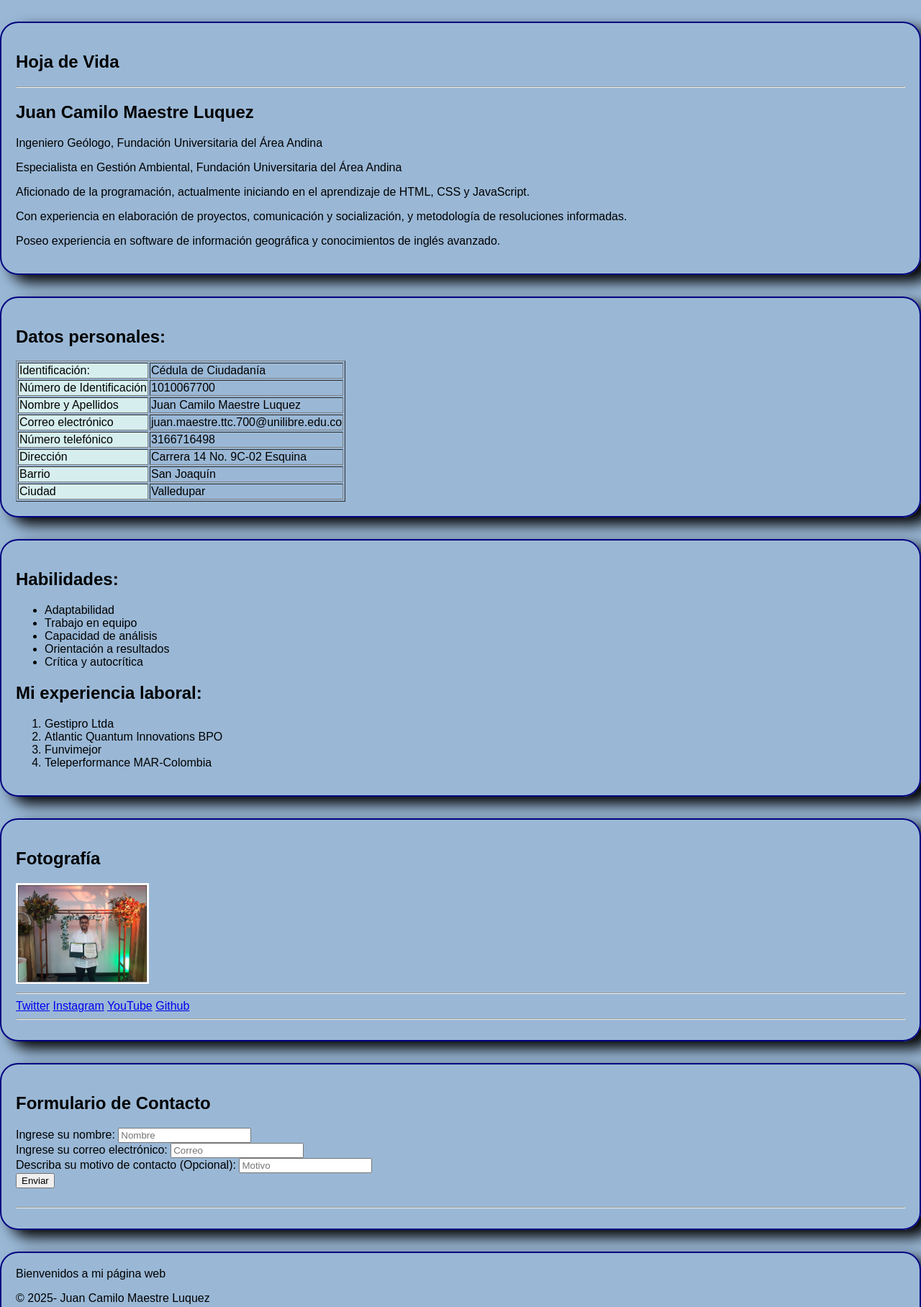
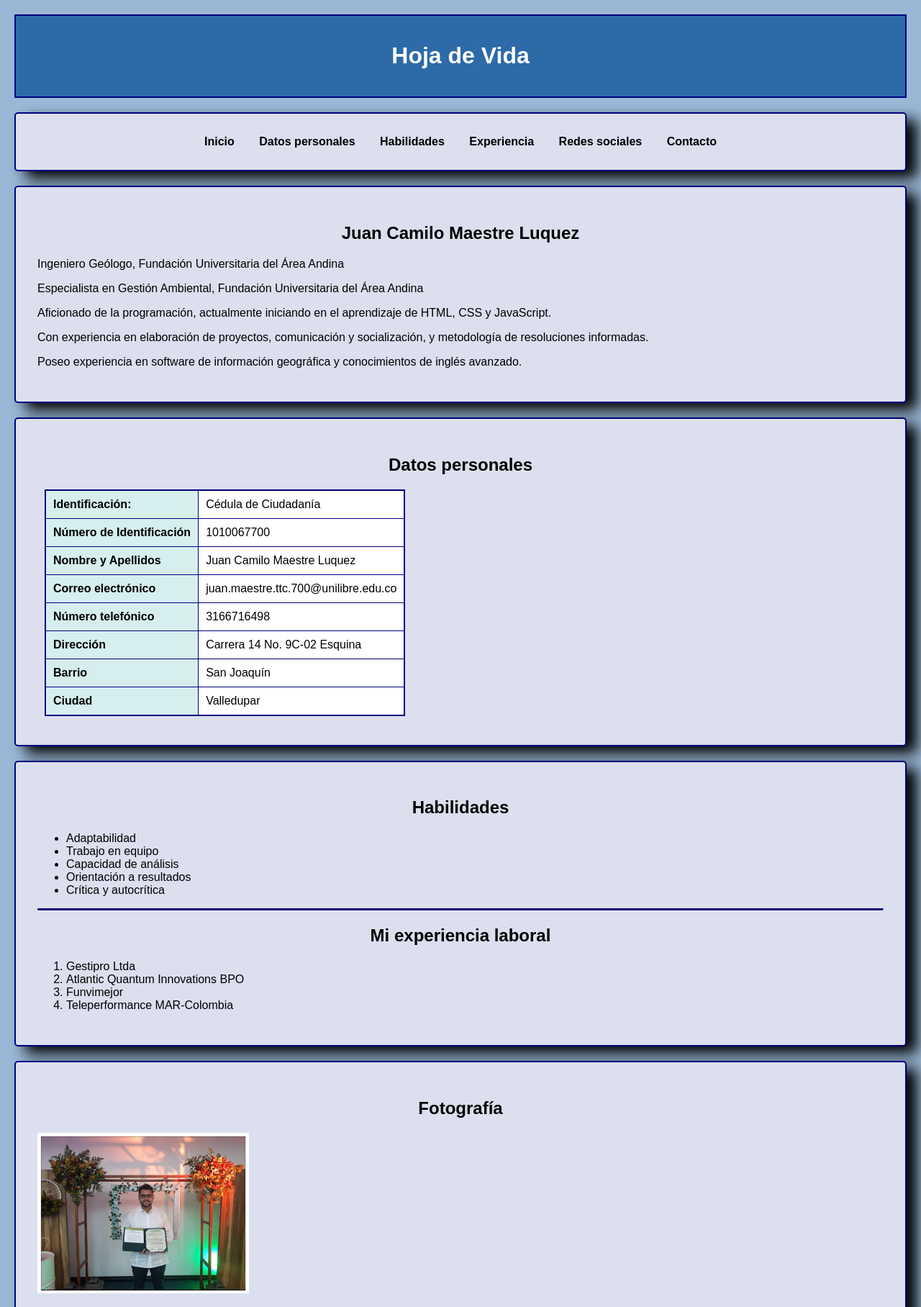
Before and after one commit to JuanCamiloML77/Proyecto-HTML, a plain HTML site: page curriculum.html in a window 1280 px wide. Shown: the top 1816 px of the page at 72% size. Drawn offline with Linux system fonts and the light colour scheme.

Commit message:
Eliminado Documento Prueba, Editado Currículum y Formulario, Nuevos CSS

```diff
--- a/curriculum.html
+++ b/curriculum.html
@@ -9,11 +9,20 @@
 </head>
 
 <body>
+    <header>
+        <h1>Hoja de Vida</h1>
+    </header>
     <section>
-        <h1>Hoja de Vida</h1>
-
-        <hr>
-
+        <nav>
+            <a href="#home">Inicio</a>
+            <a href="#datos">Datos personales</a>
+            <a href="#habilidades">Habilidades</a>
+            <a href="#experiencia">Experiencia</a>
+            <a href="#social">Redes sociales</a>
+            <a href="#contacto">Contacto</a>
+        </nav>
+    </section>
+    <section>
         <h2>Juan Camilo Maestre Luquez</h2>
 
         <p>Ingeniero Geólogo, Fundación Universitaria del Área Andina</p>
@@ -23,9 +32,8 @@
             informadas.</p>
         <p>Poseo experiencia en software de información geográfica y conocimientos de inglés avanzado.</p>
     </section>
-
     <section>
-        <h2>Datos personales:</h2>
+        <h2>Datos personales</h2>
         <table border="1">
             <colgroup>
                 <col span="1" style="background-color: #D6EEEE">
@@ -63,10 +71,9 @@
                 <td>Valledupar</td>
             </tr>
         </table>
-
     </section>
     <section>
-        <h2>Habilidades:</h2>
+        <h2>Habilidades</h2>
         <ul>
             <li>Adaptabilidad</li>
             <li>Trabajo en equipo</li>
@@ -74,7 +81,8 @@
             <li>Orientación a resultados</li>
             <li>Crítica y autocrítica</li>
         </ul>
-        <h2>Mi experiencia laboral:</h2>
+        <hr>
+        <h2>Mi experiencia laboral</h2>
         <ol>
             <li>Gestipro Ltda</li>
             <li>Atlantic Quantum Innovations BPO</li>
@@ -82,17 +90,20 @@
             <li>Teleperformance MAR-Colombia</li>
         </ol>
     </section>
-
     <section>
         <h2>Fotografía</h2>
-        <img src="imagen.png" alt="Fotografía" width="15%">
+        <img src="imagen.png" alt="Fotografía" width="25%">
+        <br>
+        <br>
         <hr>
-
-        <a href="https://www.x.com" target="_blank">Twitter</a>
-        <a href="https://www.instagram.com" target="_blank">Instagram</a>
-        <a href="https://www.youtube.com" target="_blank">YouTube</a>
-        <a href="https://github.com" target="_blank">Github</a>
-        <hr>
+        <h2>Redes sociales</h2>
+        <ul>
+            <li><a href="https://www.x.com" target="_blank">Twitter</a></li>
+            <li><a href="https://www.instagram.com" target="_blank">Instagram</a></li>
+            <li><a href="https://www.youtube.com" target="_blank">YouTube</a></li>
+            <li><a href="https://github.com" target="_blank">Github</a></li>
+        </ul>
+        <br>
     </section>
     <section>
         <h2>Formulario de Contacto</h2>
@@ -109,16 +120,13 @@
             <button type="submit">Enviar</button>
         </form>
         <br>
-        <hr>
     </section>
     <section>
         <footer>Bienvenidos a mi página web
-            <br>
-            <p>&copy; 2025- Juan Camilo Maestre Luquez</p>
+            <hr>
+            <p>&copy; 2025 - Juan Camilo Maestre Luquez</p>
         </footer>
     </section>
-
-
 
 </body>
 
--- a/estilo.css
+++ b/estilo.css
@@ -1,14 +1,70 @@
+header {
+    background-color: rgb(44, 106, 168);
+    border: 2px solid navy;
+    color: white;
+    text-align: center;
+    padding: 1em;
+}
+
+nav {
+    text-align: center;
+}
+
+nav a {
+    color: black;
+    text-decoration: none;
+    margin: 0 15px;
+    font-weight: bold;
+}
+
+nav a:hover {
+    color: rgb(0, 70, 128)
+}
+
 body {
     font-family: Arial, Helvetica, sans-serif;
-    margin: 0;
+    margin: 20px;
     padding: 0;
     background-color: rgb(154, 184, 214);
 }
 
+h2 {
+    text-align: center;
+}
+
 section {
-    margin: 30px auto;
+    margin: 20px auto;
     border: 2px solid navy;
     box-shadow: 15px 10px 20px;
-    border-radius: 25px;
-    padding: 20px;
+    border-radius: 5px;
+    padding: 30px;
+    background-color: rgb(219, 223, 238);
 }
+
+table {
+    margin: 10px;
+    border-collapse: collapse;
+    border: 2px solid navy;
+}
+
+td {
+    padding: 10px;
+}
+
+td:first-child {
+    font-weight: bold;
+}
+
+table:nth-child(2) {
+    background-color: white;
+}
+
+hr {
+    border-top: 3px solid navy;
+}
+
+
+
+footer {
+    text-align: center;
+}
--- /dev/null
+++ b/estiloform.css
@@ -0,0 +1,45 @@
+body {
+    font-family: Arial, Helvetica, sans-serif;
+    margin: 0;
+    padding: 20px;
+    background-color: rgb(154, 184, 214);
+}
+
+h1 {
+    background-color: rgb(44, 106, 168);
+    border: 2px solid navy;
+    color: white;
+    text-align: center;
+    padding: 1em;
+}
+
+
+label {
+    display: block;
+    font-weight: bold;
+    margin: 10px 0 5px;
+}
+
+input[type="submit"]:hover {
+    background-color: navy;
+    color: white;
+}
+
+input[type="reset"]:hover {
+    background-color: navy;
+    color: white;
+}
+button:hover {
+    background-color: navy;
+    color: white;
+}
+
+input, select, textarea, button
+{
+    width: 300px;
+    margin: 0 auto;
+    padding: 10px 0 10px;
+    margin-bottom: 15px;
+    border: 1px solid rgb(29, 29, 29);
+    border-radius: 3px;
+}
```
Also changed, not shown: TestEntregable.html (deleted, +0 -119 lines), formulario.html (+7 -34 lines).
